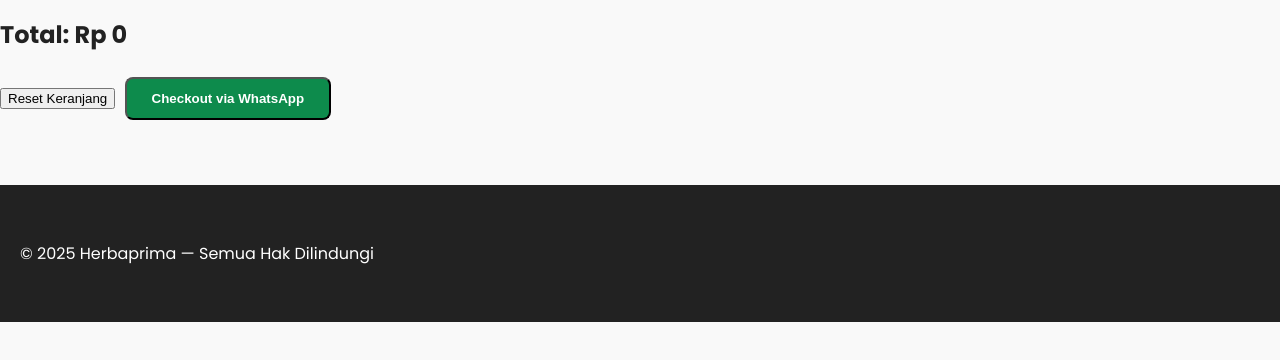
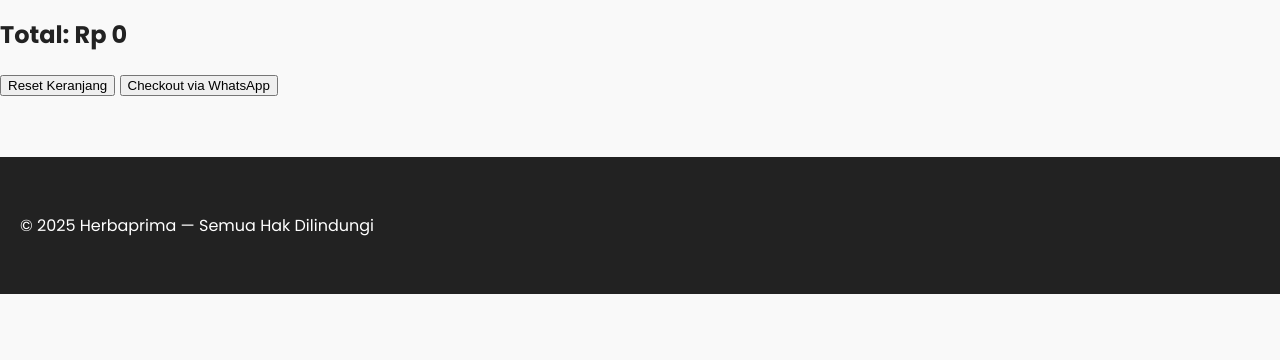
Before and after one commit to argea-gh/myweb4, a plain HTML site: page cart.html in a window 1280 px wide. Shown: the part 108-468 px from the top of the page. Drawn offline with Linux system fonts and the light colour scheme.

Commit message:
Update cart.html

```diff
--- a/cart.html
+++ b/cart.html
@@ -45,7 +45,10 @@
             <div class="cart-actions">
                 <button id="cart-clear" class="btn-danger">Reset Keranjang</button>
 
-                <button id="cart-whatsapp" class="btn-primary">
+                 <!-- <button id="cart-whatsapp" class="btn-primary"> -->
+                     <!-- Checkout via WhatsApp -->
+                 <!-- </button> -->
+                <button onclick="checkoutWhatsApp()" class="btn btn-success w-100 mt-3">
                     Checkout via WhatsApp
                 </button>
             </div>
```
